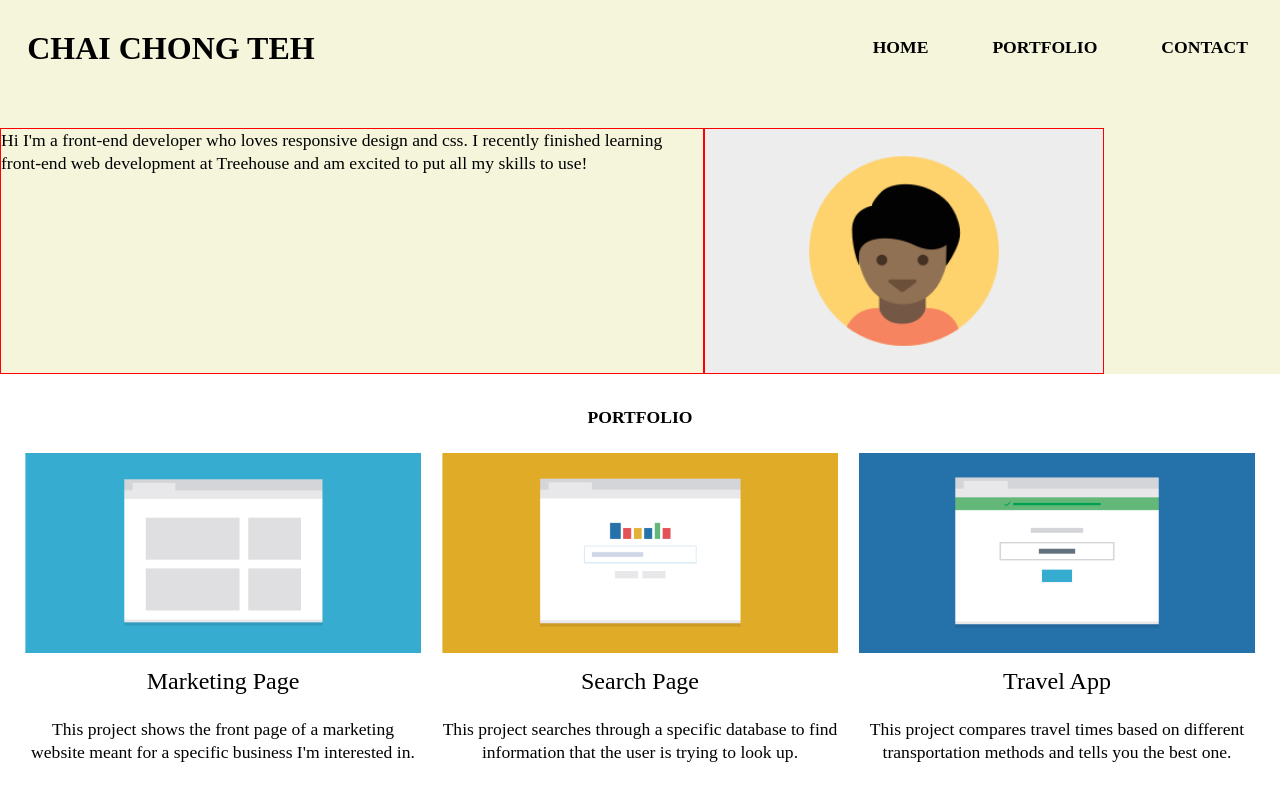
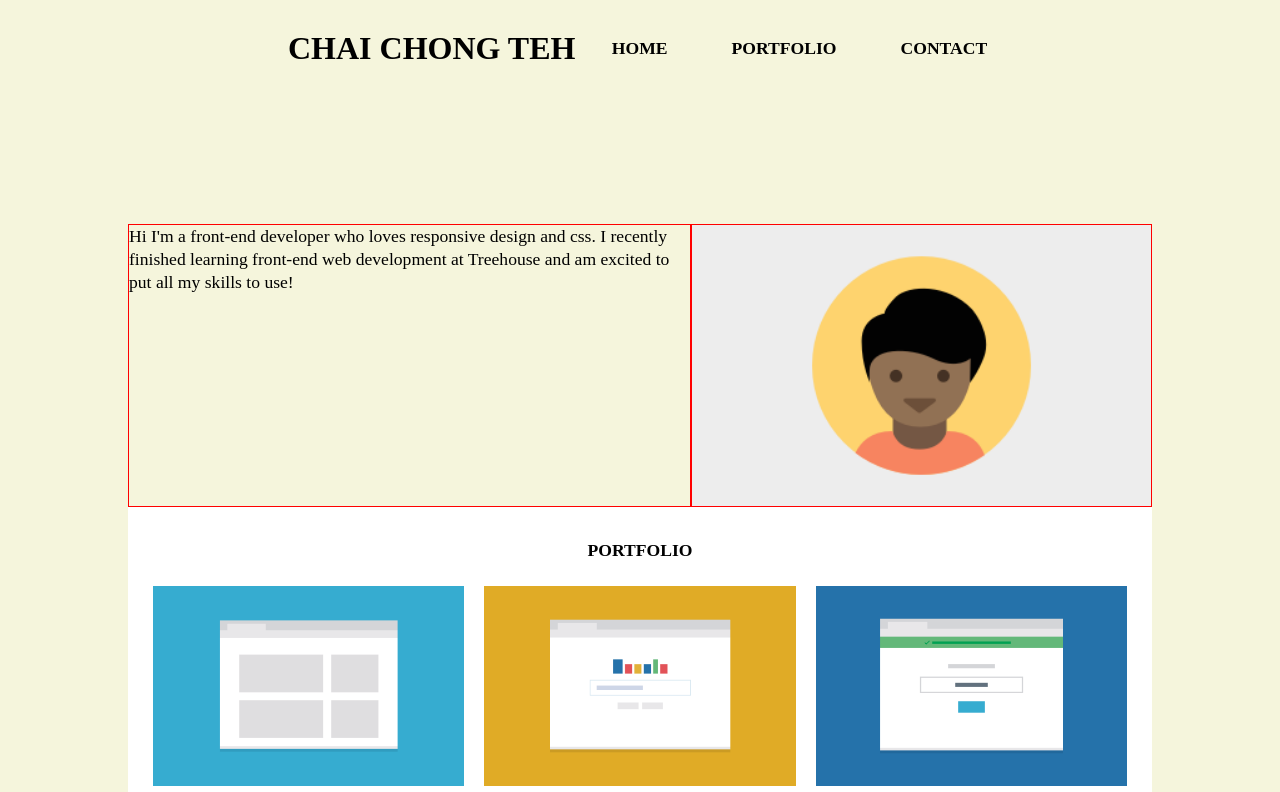
Before and after one commit to celestialbunny/frontend_02, a plain HTML site: page index.html in a window 1280 px wide. Shown: the top 792 px of the page. Drawn offline with Linux system fonts and the light colour scheme.

Commit message:
left with the max width and wrong position

```diff
--- a/css/styles.css
+++ b/css/styles.css
@@ -2,13 +2,7 @@
     text-align: center;
     box-sizing: border-box;
     line-height: 1.3;
-}
-
-p {
-    margin-block-start: 0;
-    margin-block-end: 0;
-    margin-inline-start: 0px;
-    margin-inline-end: 0px;
+    /* background-color: white; */
 }
 
 body {
@@ -211,11 +205,9 @@ footer {
 
     #profile-picture {
         width: 45%;
-        max-width: 400px;
-        /* height: auto; */
+        max-width: initial;
         margin: 0;
         padding: 0;
-        /* padding: 1rem; */
     }
 
     #portfolio:target::before {
@@ -248,6 +240,11 @@ footer {
 }
 
 @media screen and (min-width: 1024px) {
+    body {
+        max-width: 1024px;
+        margin: auto;
+    }
+
     header * {
         /* align-content: center; */
         vertical-align: middle;
@@ -268,8 +265,8 @@ footer {
 
     .header {
         padding: 1.6rem 0;
-        right: 0;
-        position: fixed;
+        /* right: 0;
+        position: fixed; */
     }
 
     .header ul li a {
@@ -277,8 +274,8 @@ footer {
     }
 
     .top-container {
-        position: fixed;
-        left: 0;
+        /* position: relative;
+        left: 0; */
         padding-left: 1.7rem;
     }
 
```
